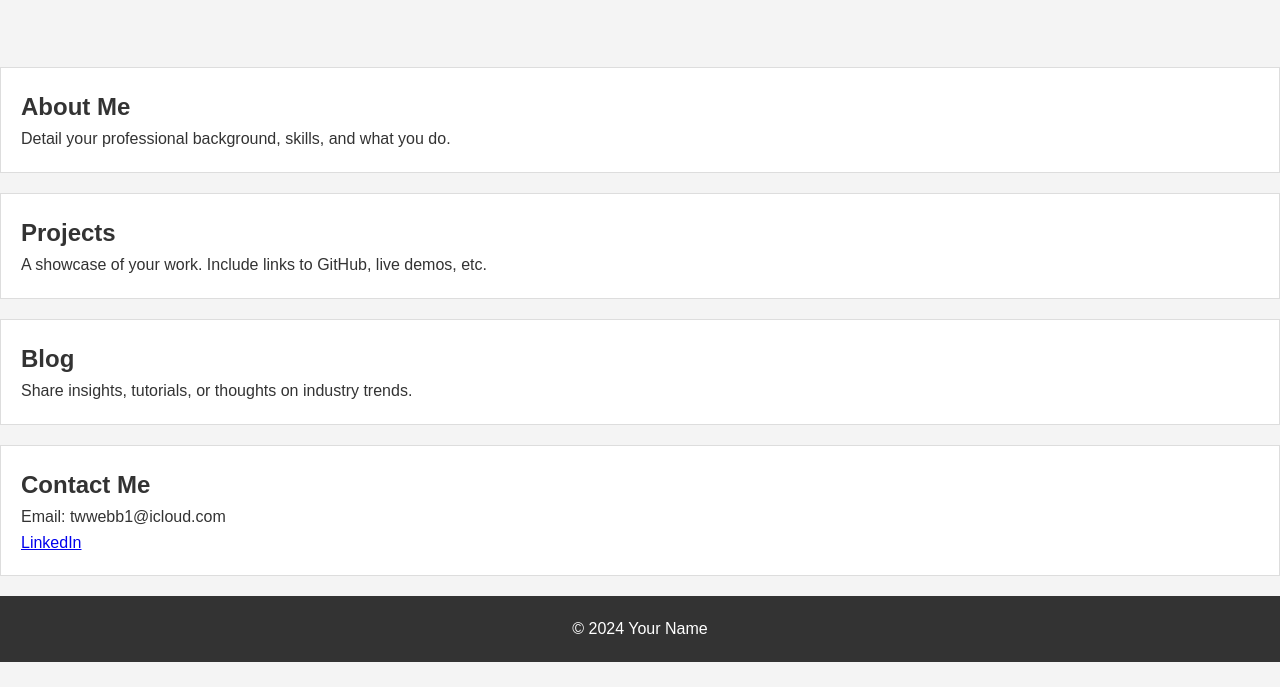
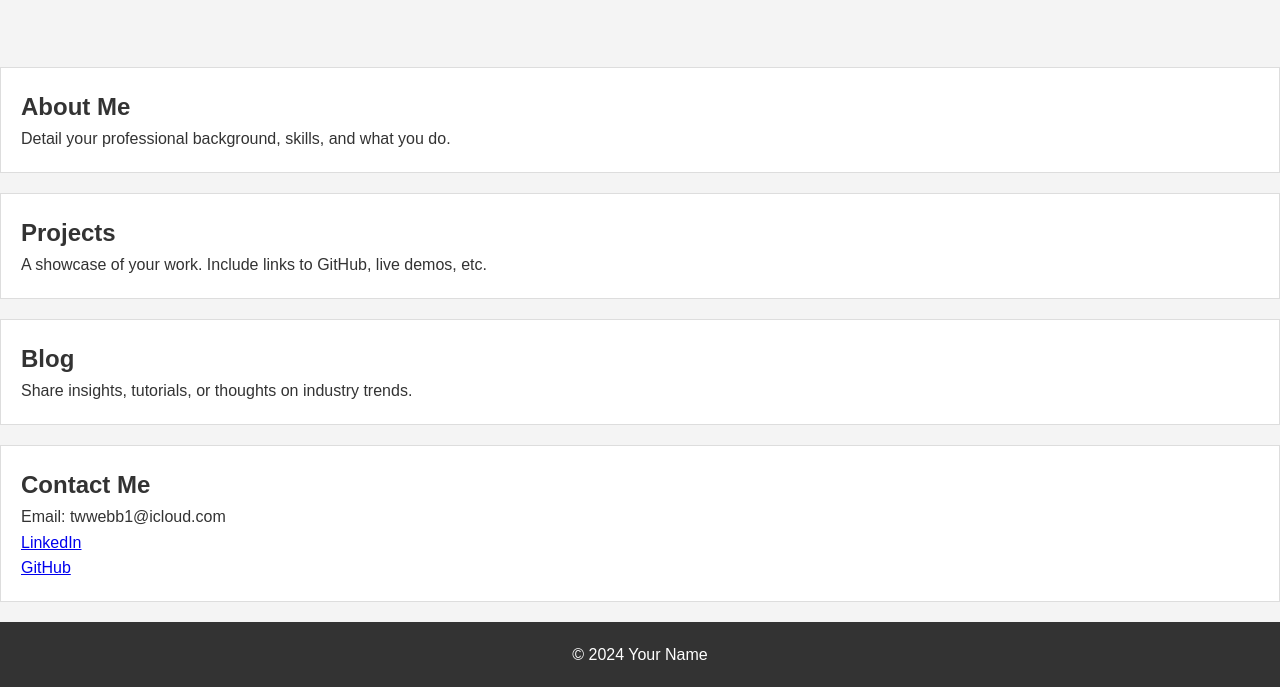
Before and after one commit to twwebb3/twwebb3.github.io, a plain HTML site: page index.html in a window 1280 px wide. Shown: the part 183-870 px from the top of the page. Before the commit the page ends 845 px from the top, so only its background shows below. Drawn offline with Linux system fonts and the light colour scheme; no server answers.

Commit message:
GitHub link added.

```diff
--- a/index.html
+++ b/index.html
@@ -33,6 +33,7 @@
         <h2>Contact Me</h2>
         <p>Email: twwebb1@icloud.com</p>
         <p><a href="https://www.linkedin.com/in/theodore-webb-08964864/" target="_blank">LinkedIn</a></p>
+        <p><a href="https://www.github.com/twwebb3" target="_blank">GitHub</a></p>
     </section>
 
     <footer>
```
